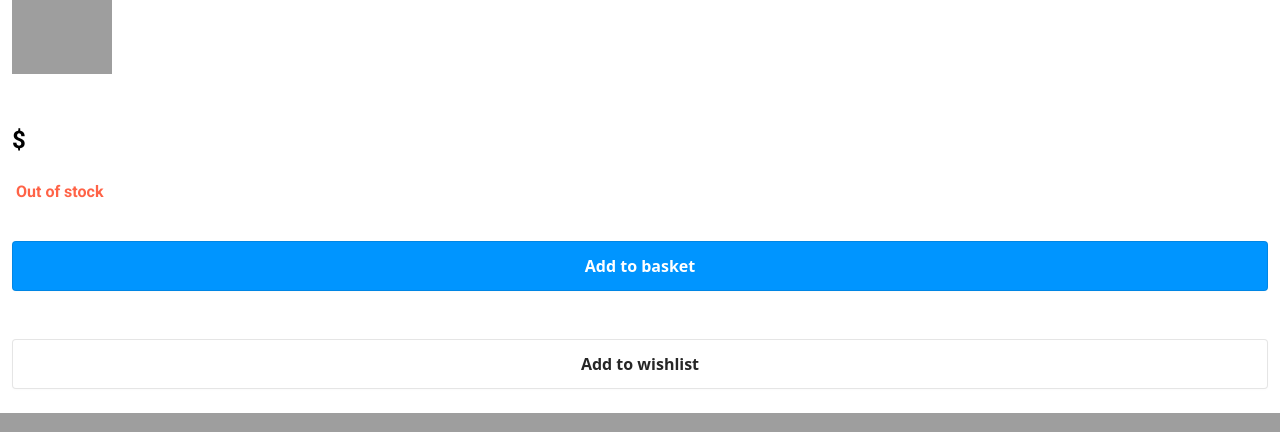
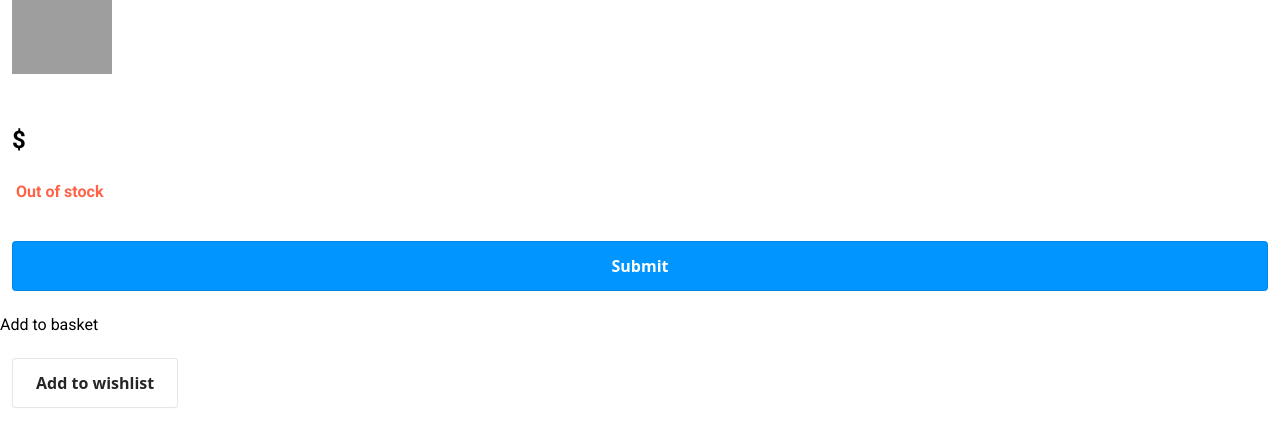
Before and after one commit to tslaytor/php_project, a PHP site: page /product.php?product_id=1 in a window 1280 px wide. Shown: the part 1033-1465 px from the top of the page. Run offline with PHP 8.4, Linux system fonts and the light colour scheme; the visitor is signed in with stand-in values (Sample User, id 1); data that the repository does not hold is empty; grey boxes are pictures that could not be loaded.

Commit message:
basic adding to basket, needs improvement

```diff
--- /dev/null
+++ b/dbconnection.php
@@ -0,0 +1,6 @@
+<?php
+
+$pdo = new PDO('mysql:host=localhost;dbname=skate_shop', 'root', 'root');
+$pdo->setAttribute(PDO::ATTR_ERRMODE, PDO::ERRMODE_EXCEPTION);
+
+    ?>
--- a/static/styles.css
+++ b/static/styles.css
@@ -6,6 +6,8 @@
 body {
     padding: 0;
     margin: 0;
+    margin-top: 56px;
+
 }
 
 .navigation-bar {
@@ -16,6 +18,9 @@
     display: flex;
     z-index: 1;
     height: 56px;
+    position: fixed;
+    width: 100%;
+    top: 0;
 }
 
 .inner-nav-container {
@@ -420,3 +425,8 @@
 .out-of-stock {
     color: tomato;
 }
+
+.product-form {
+    display: flex;
+    flex-direction: column;
+}
--- a/views/header.php
+++ b/views/header.php
@@ -1,7 +1,5 @@
 <?php
-    $pdo = new PDO('mysql:host=localhost;dbname=skate_shop', 'root', 'root');
-    $pdo->setAttribute(PDO::ATTR_ERRMODE, PDO::ERRMODE_EXCEPTION);
-
+    include_once('../dbconnection.php');
     session_start();
 
     // set default session values
--- a/views/product.php
+++ b/views/product.php
@@ -34,7 +34,15 @@
             echo "<span class='out-of-stock'>Out of stock</span>";
         }
         ?></div>
-    <button class="product_add-to-basket">Add to basket</button>
-    <button class="product_add-to-wishlist">Add to wishlist</button>
+    <form class="product-form" method="POST" action="../addtobasket.php">
+        <input type="hidden" name="product_id" value="<?php echo $product_id?>">
+        <input type="hidden" name="user_id" value="<?php echo $_SESSION['user_id']?>">
+        <input type="submit" class="product_add-to-basket">Add to basket</button>
+
+    </form>
+    <form>
+        <button class="product_add-to-wishlist">Add to wishlist</button>
+    </form>
+
     <div class="product_description"><?php echo $product['description'] ?></div>
 </div>
```
Also changed, not shown: addtobasket.php (added, +10 -0 lines).
